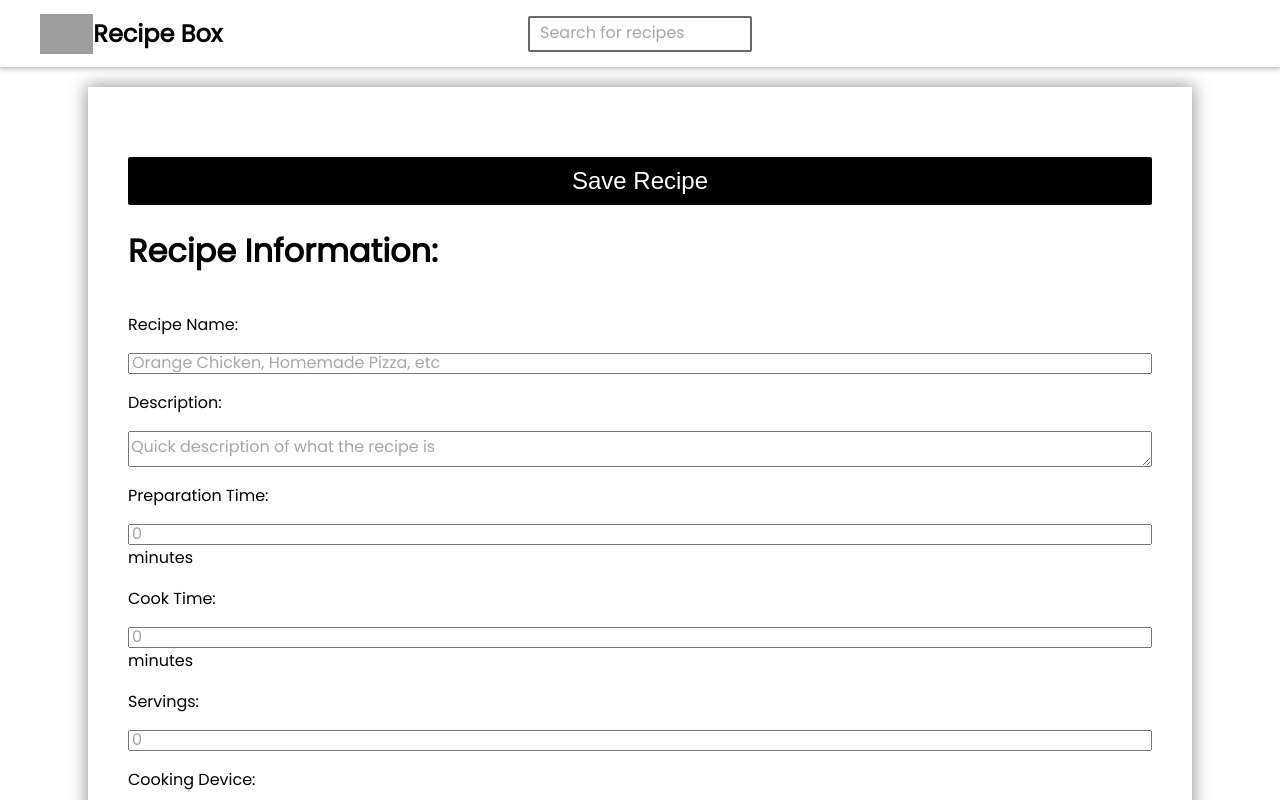
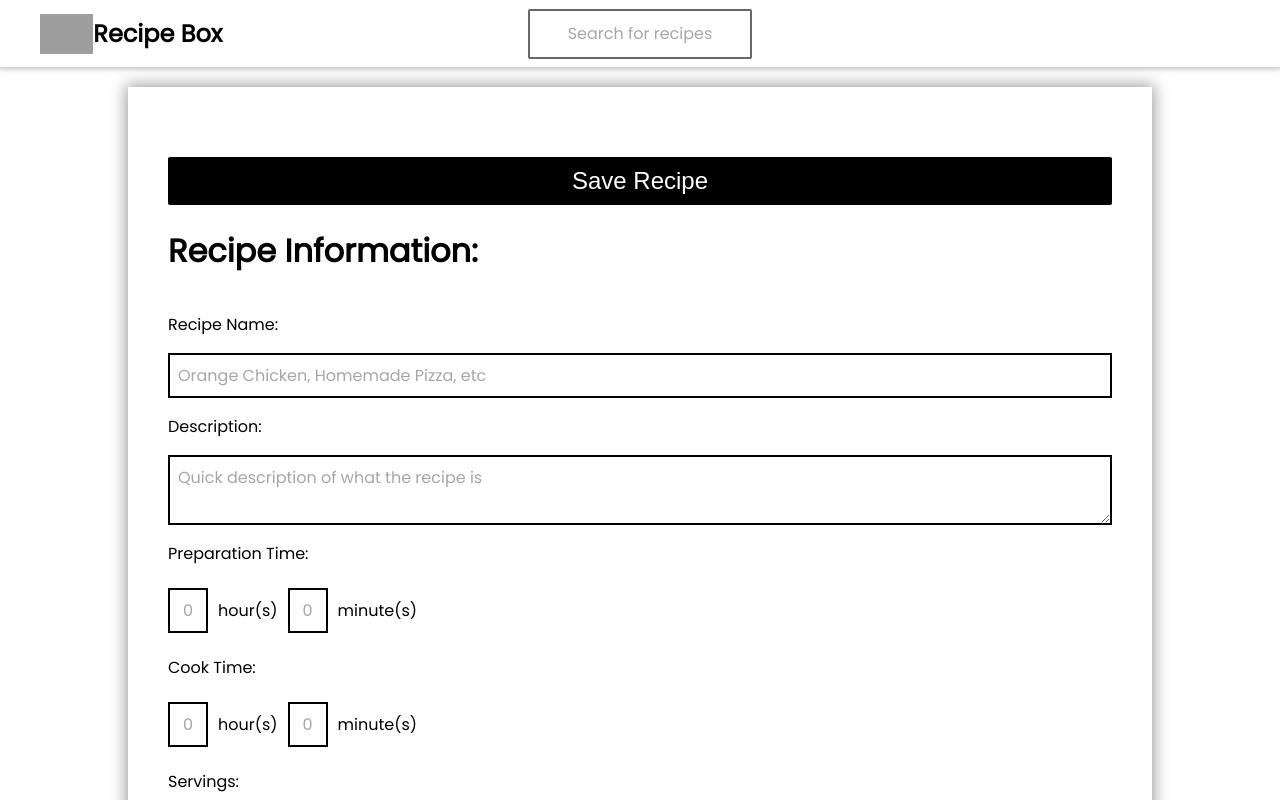
Before and after one commit to Hoistyr/recipe-box, a React (Create React App) app: page /newrecipe in a window 1280 px wide. Both pictures are taken after typing "Sample", "Sample123" into the empty fields and a click on the button "Login". Shown: the top 800 px of the page. Built offline with nearby package versions, Linux system fonts and the light colour scheme; grey boxes are pictures that could not be loaded.

Commit message:
Updated some inputs,  started work on ingredients

```diff
--- a/src/components/NewRecipeForm.js
+++ b/src/components/NewRecipeForm.js
@@ -4,8 +4,8 @@ import '../styles/newRecipeForm.css';
 
 const NewRecipeForm = () => {
   const [recipeInformation, setRecipeInformation] = useState({});
-  const [currentIngredient, setCurrentIngredient] = useState('');
   const [ingredientsList, setIngredientsList] = useState([]);
+  const [ingredientListDiv, setIngredientListDiv] = useState([]);
   const [currentTool, setCurrentTool] = useState('');
   const [toolList, setToolList] = useState([]);
   const [toolListDiv, setToolListDiv] = useState([]);
@@ -15,21 +15,61 @@ const NewRecipeForm = () => {
   const [tagList, setTagList] = useState([]);
   const [tagListDiv, setTagListDiv] = useState([]);
 
+  const fractionConverter = (fraction) => {
+    if (fraction === 14) {
+      return 188;
+    }
+    if (fraction === 12) {
+      return 189;
+    }
+    if (fraction === 34) {
+      return 190;
+    }
+    if (fraction === 17) {
+      return 8528;
+    }
+    if (fraction === 19) {
+      return 8529;
+    }
+    if (fraction === 110) {
+      return 8530;
+    }
+    if (fraction === 13) {
+      return 8531;
+    }
+    if (fraction === 23) {
+      return 8532;
+    }
+    if (fraction === 15) {
+      return 8533;
+    }
+    if (fraction === 25) {
+      return 8534;
+    }
+    if (fraction === 35) {
+      return 8535;
+    }
+  }
+
   const saveRecipe = (event) => {
     event.preventDefault();
     const form = event.target.parentNode;
     const recipeName = form.querySelector('.recipeName').value;
     const recipeDescription = form.querySelector('.recipeDescription').value || '';
-    const prepTime = form.querySelector('.prepTime').value || 0;
-    const cookTime = form.querySelector('.cookTime').value || 0;
+    const prepTime = {
+      hour: form.querySelector('.prepTimeHour').value || 0,
+      minute: form.querySelector('.prepTimeMinute').value || 0,
+    };
+    const cookTime = {
+      hour: form.querySelector('.cookTimeHour').value || 0,
+      minute: form.querySelector('.cookTimeMinute').value || 0,
+    };
     const servings = form.querySelector('.servings').value || 0;
     const cookingDevice = form.querySelector('.cookingDevice').value || '';
     const ovenTemp = form.querySelector('.ovenTemp').value || 0;
     const attribution = form.querySelector('.attribution').value || '';
     const notes = form.querySelector('.recipeNotes').value || '';
     const recipeDifficulty = form.querySelector('.recipeDifficulty').value || '';
-
-
 
     const recipe = {
       recipeInfo: {
@@ -38,11 +78,8 @@ const NewRecipeForm = () => {
         prepTime: prepTime || 0,
         cookTime: cookTime || 0,
         servings: servings || 0,
-        cookingDevice,
-        cookTemp: {
-          temp: ovenTemp || 0,
-          unit: '',
-        },
+        cookingDevice: cookingDevice || '',
+        cookTemp: ovenTemp || 0,
       },
       ingredients: [
         ...ingredientsList
@@ -71,21 +108,40 @@ const NewRecipeForm = () => {
   const addIngredient = (event) => {
     event.preventDefault();
 
-    if (!toolList.includes(currentTool)) {
-      setToolList([...toolList, currentTool]);
+    const ingrInputDiv = event.target.parentNode.querySelector('.ingredientInputDiv');
+    const fullNum = ingrInputDiv.querySelector('.fullInput').value;
+    const numerator = ingrInputDiv.querySelector('.numerator').value;
+    const denominator = ingrInputDiv.querySelector('.denominator').value;
+    const unit = ingrInputDiv.querySelector('.ingredientUnit').value;
+    const name = ingrInputDiv.querySelector('.ingredientName').value;
+
+    const newIngredient = {
+      amount:  {
+        fullNum,
+        numerator,
+        denominator,
+      },
+      unit,
+      name,
     }
 
-    const toolListMap = toolList.map((tool) => {
+    let ingredientsListMap = '';
+    if (!ingredientsList.includes(newIngredient)) {
+      setIngredientsList([...ingredientsList, newIngredient]);
+      ingredientsListMap = ingredientsList.map((ingredient) => {
+        const fractionCharCode = fractionConverter(Number(String(ingredient.amount.numerator) + String(ingredient.amount.denominator)));
         return (
-        <div className="tool" key={tool}>
-          <p className="toolText">{tool}</p>
+          <div className="ingredient" key={ingredient.name}>
+            <p className="ingredientText">{ingredient.amount.fullNum} {String.fromCharCode(fractionCharCode)} {unit} of {name}</p>
           </div>
         );
       });
+    }
 
-    setToolListDiv(
-      <div className="toolList">
-        {toolListMap}
+
+    setIngredientListDiv(
+      <div className="ingredientList">
+        {ingredientsListMap}
       </div>
     );
   }
@@ -137,7 +193,7 @@ const NewRecipeForm = () => {
       </div>
       )
     });
-
+    console.log(tagList);
     setTagListDiv(
       <div className="tagList">
         {tagListDivMap}
@@ -171,21 +227,39 @@ const NewRecipeForm = () => {
           >
           </textarea>
           <p>Preparation Time:</p>
+          <div className="prepTimeInputDiv">
             <input
-            className="prepTime"
+              className="prepTimeHour prepTimeInput"
               type="number"
               name="prepTime"
               placeholder="0"
             />
-          minutes
+            <p className="timeText">hour(s)</p>
+            <input
+              className="prepTimeMinute prepTimeInput"
+              type="number"
+              name="prepTime"
+              placeholder="0"
+            />
+            <p className="timeText">minute(s)</p>
+          </div>
           <p>Cook Time:</p>
+          <div className="cookTimeInputDiv">
             <input
-            className="cookTime"
+              className="cookTimeHour cookTimeInput"
               type="number"
               name="cookTime"
               placeholder="0"
             />
-          minutes
+            <p className="timeText">hour(s)</p>
+            <input
+              className="cookTimeMinute cookTimeInput"
+              type="number"
+              name="cookTime"
+              placeholder="0"
+            />
+            <p className="timeText">minute(s)</p>
+          </div>
           <p>Servings:</p>
             <input
               className="servings"
@@ -193,12 +267,8 @@ const NewRecipeForm = () => {
               name="servings"
               placeholder="0"
             />
+
           <p>Cooking Device:</p>
-          <input
-            className="cookingCheck"
-            type="checkbox"
-            name="cookingCheck"
-          />
           <input
             list="cookingDevices"
             name="cookingDevice"
@@ -225,32 +295,42 @@ const NewRecipeForm = () => {
         </div>
         <div className="ingredientsList">
           <h1 className="newRecipeTitle">Ingredients:</h1>
+          {ingredientListDiv}
+          <div className="ingredientInputDiv">
+            <div className="ingredientAmountDiv">
             <p>Ingredient Amount:</p>
+              <div className="amountDiv">
+                <div className="amountFull">
                   <input
-            className="ingredientAmount"
-            type="number"
-            name="ingredientAmount"
-            placeholder="0"
-          />
-          <div className="fractionInput">
-            <input
-              className="ingredientAmount"
-              type="number"
-              name="ingredientAmount"
-              placeholder="0"
-            />
-            <input
-              className="ingredientAmount"
+                    className="ingredientAmount fullInput"
                     type="number"
                     name="ingredientAmount"
                     placeholder="0"
                   />
                 </div>
+                <div className="amountFraction">
+                  <input
+                    className="ingredientAmount fractionInput numerator"
+                    type="number"
+                    name="ingredientAmount"
+                    placeholder="1"
+                  />
+                  <input
+                    className="ingredientAmount fractionInput denominator"
+                    type="number"
+                    name="ingredientAmount"
+                    placeholder="2"
+                  />
+                </div>
+              </div>
+            </div>
+            <div className="cookingUnitDiv">
               <p>Measuring Unit:</p>
               <input
                 list="cookingUnits"
                 name="cookingUnits"
                 placeholder="Ounce, Pound, Tablespoon"
+                className="ingredientUnit"
               />
                 <datalist id="cookingUnits">
                   <option value="Teaspoon" />
@@ -269,14 +349,18 @@ const NewRecipeForm = () => {
                   <option value="Gram" />
                   <option value="Kilogram" />
                 </datalist>
+            </div>
+            <div className="ingredientNameDiv">
               <p>Ingredient Name:</p>
               <input
                 className="ingredientName"
                 type="text"
                 name="ingredientName"
-            placeholder="Ingredient Name"
+                placeholder="Rice, Apples, Green Onion"
+                className="ingredientName"
               />
-          <br />
+            </div>
+          </div>
           <button
             className="addIngredientButton newRecipeFormButton"
             onClick={addIngredient}
--- a/src/styles/header.css
+++ b/src/styles/header.css
@@ -43,4 +43,5 @@ header a {
   font-family: inherit;
   padding-left: 10px;
   padding-right: 10px;
+  text-align: center;
 }
--- a/src/styles/newRecipeForm.css
+++ b/src/styles/newRecipeForm.css
@@ -1,3 +1,15 @@
+/* Chrome, Safari, Edge, Opera */
+input::-webkit-outer-spin-button,
+input::-webkit-inner-spin-button {
+  -webkit-appearance: none;
+  margin: 0;
+}
+
+/* Firefox */
+input[type=number] {
+  -moz-appearance: textfield;
+}
+
 .newRecipe {
   display: flex;
   justify-content: center;
@@ -10,6 +22,15 @@
   flex-direction: column;
   box-shadow: 0px 0px 15px 2px rgba(0, 0, 0, 0.39);
   padding: 40px;
+  font-family: 'Poppins', sans-serif;
+  box-sizing: border-box;
+}
+
+input, textarea {
+  font-family: 'Poppins', sans-serif;
+  border: 2px black solid;
+  padding: 8px;
+  font-size: 1rem;
 }
 
 .newRecipeFormButton {
@@ -26,17 +47,88 @@
   cursor: pointer;
 }
 
-.fractionInput {
+.prepTimeInputDiv {
+  display: flex;
+  align-items: center;
+  text-align: center;
+}
+
+.prepTimeInput {
+  width: 20px;
+  text-align: center;
+}
+
+.cookTimeInputDiv {
+  display: flex;
+  align-items: center;
+  text-align: center;
+}
+
+.cookTimeInput {
+  width: 20px;
+  text-align: center;
+}
+
+.timeText {
+  margin-left: 10px;
+  margin-right: 10px;
+}
+
+.servings {
+  width: 20px;
+  text-align: center;
+}
+
+.ingredientInputDiv {
+  display: flex;
+  flex-direction: row;
+  justify-content: space-evenly;
+  flex-wrap: wrap;
+}
+
+.ingredientAmountDiv {
   display: flex;
   flex-direction: column;
+}
+
+.amountDiv {
+  display: flex;
+  align-items: center;
+  font-family: inherit;
+}
+
+.amountFull {
+  margin-right: 5px;
+}
+
+.amountFraction {
+  display: flex;
+  flex-direction: column;
+  text-align: center;
+  font-family: inherit;
+}
+
+.fullInput {
+  width: 20px;
+  height: 20px;
+  text-align: center;
+  font-family: inherit;
+}
+
+.fractionInput {
+  width: 20px;
+  height: 20px;
+  text-align: center;
+  font-family: inherit;
+}
+
+.ingredientAmount {
+  font-family: 'Poppins', sans-serif;
 }
 
 .recipeMainInformation {
   display: flex;
   flex-direction: column;
-}
-
-.newRecipeTitle {
 }
 
 .tagList {
```
Lines whose indentation alone changed are shown as unchanged.
